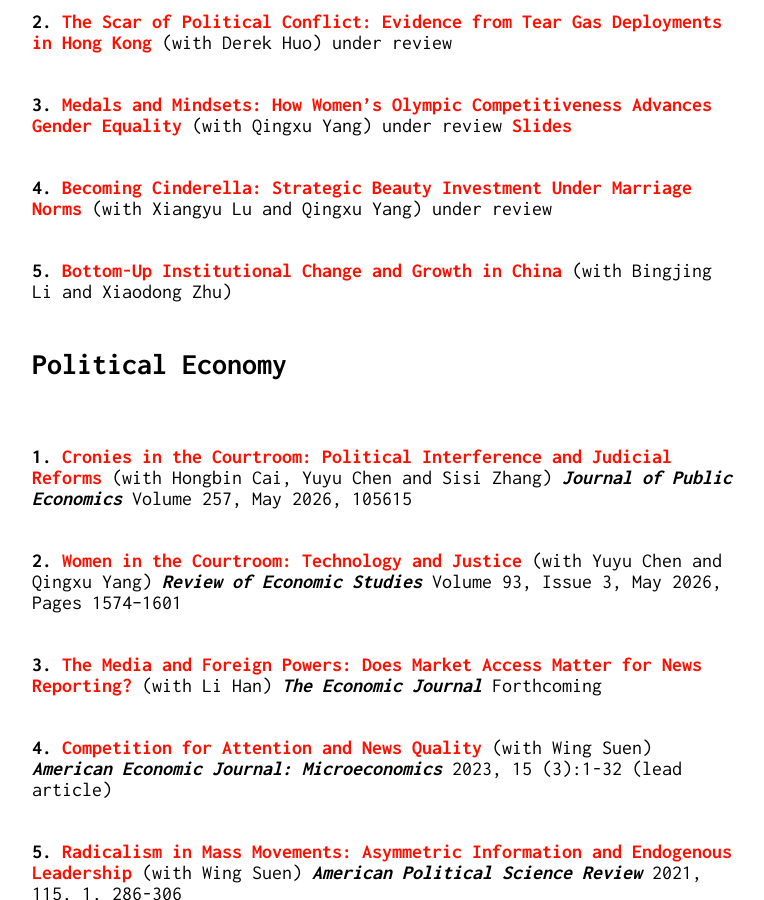
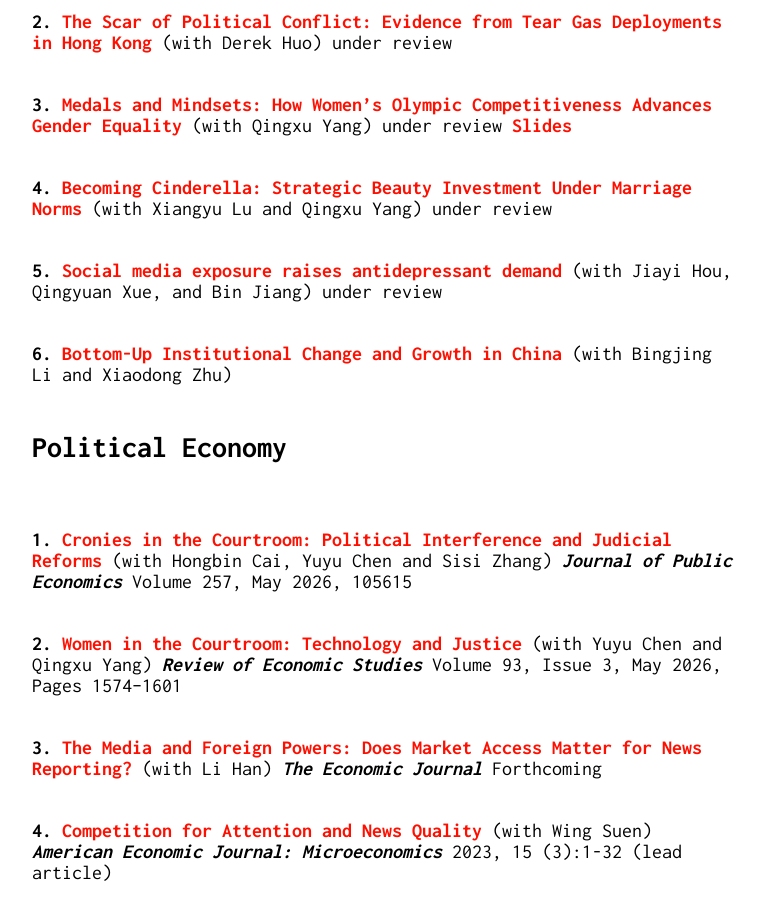
Before and after one commit to Shuyan0210611X/henrychen.github.io, a Jekyll site: the page built from research.md, in a window 1280 px wide and 900 px high, scrolled down 307 px. Shown: the whole window, without its empty margins (258-1022 px from the left). Built offline with Jekyll 4.4.1, drawn with Linux system fonts in a browser that asks for light colours; our own code applies the rules of GitHub Pages for plain Markdown files.

Commit message:
add one more paper deression

```diff
--- a/research.md
+++ b/research.md
@@ -17,7 +17,10 @@ permalink: /research/
 **4.** [**Becoming Cinderella: Strategic Beauty Investment Under Marriage Norms**](/files/Cinderella-July-9-2026-submission.pdf) (with Xiangyu Lu and Qingxu Yang) under review
 <br><br>
 
-**5.** [**Bottom-Up Institutional Change and Growth in China**](/files/CLZ_Feb-2025.pdf) (with Bingjing Li and Xiaodong Zhu)
+**5.** [**Social media exposure raises antidepressant demand**](/files/social-media-antidepressant.pdf) (with Jiayi Hou, Qingyuan Xue, and Bin Jiang) under review
+<br><br>
+
+**6.** [**Bottom-Up Institutional Change and Growth in China**](/files/CLZ_Feb-2025.pdf) (with Bingjing Li and Xiaodong Zhu)
 <br><br>
 
 ## Political Economy
```
Also changed, not shown: 1 other file.
